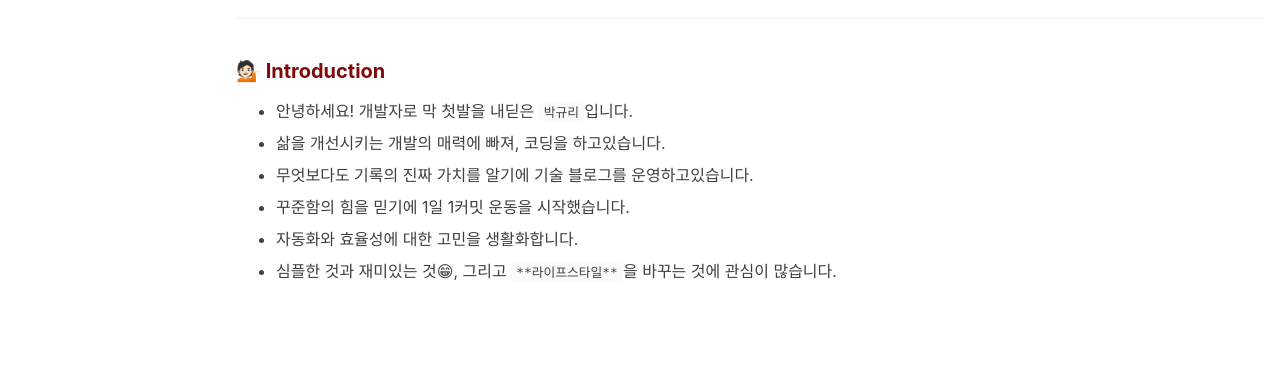
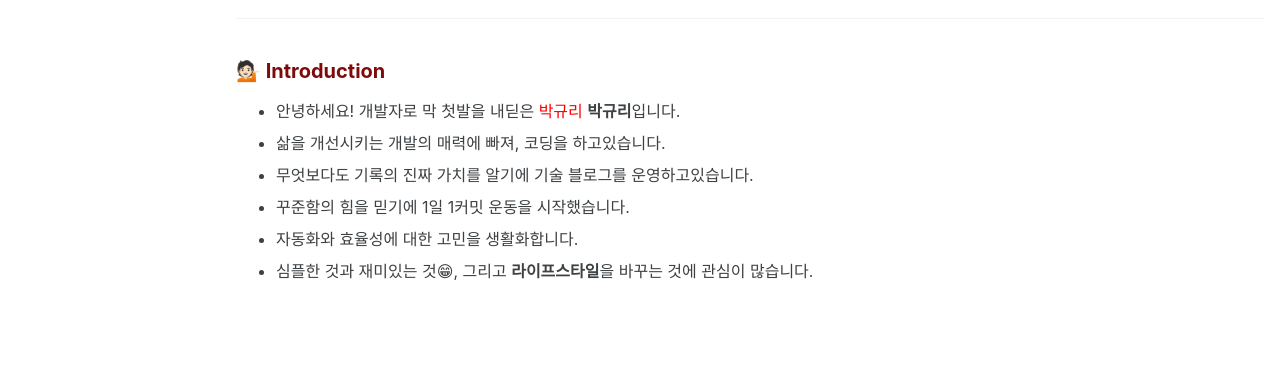
Before and after one commit to gyuripk/blog, a Jekyll site: the page built from _pages/about.md, in a window 1280 px wide. Shown: the part 189-555 px from the top of the page. Built offline with Jekyll 4.4.1, drawn with Linux system fonts in a browser that asks for light colours; cached includes are drawn as plain includes.

Commit message:
Update about.md

````diff
--- a/_pages/about.md
+++ b/_pages/about.md
@@ -9,12 +9,12 @@ author_profile : false
 ---
 ## 💁🏻 Introduction
 
-- 안녕하세요! 개발자로 막 첫발을 내딛은 ```박규리```입니다.
+- 안녕하세요! 개발자로 막 첫발을 내딛은 <span style="color:red">박규리</span> **박규리**입니다.
 - 삶을 개선시키는 개발의 매력에 빠져, 코딩을 하고있습니다.
 - 무엇보다도 기록의 진짜 가치를 알기에 기술 블로그를 운영하고있습니다.
 - 꾸준함의 힘을 믿기에 1일 1커밋 운동을 시작했습니다.
 - 자동화와 효율성에 대한 고민을 생활화합니다.
-- 심플한 것과 재미있는 것😁, 그리고 ```**라이프스타일**```을 바꾸는 것에 관심이 많습니다.
+- 심플한 것과 재미있는 것😁, 그리고 **라이프스타일**을 바꾸는 것에 관심이 많습니다.
 
 <br/>
 <br/>
````
